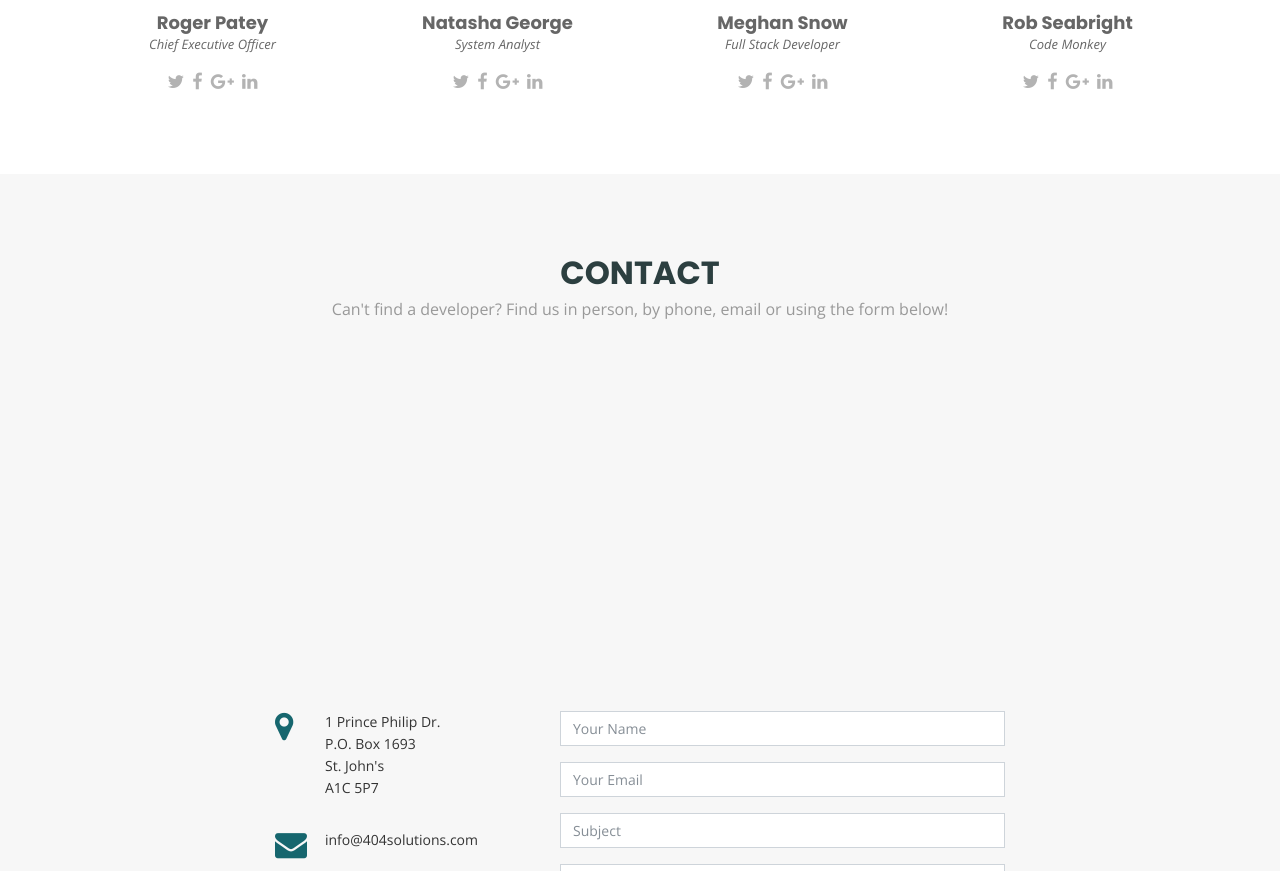
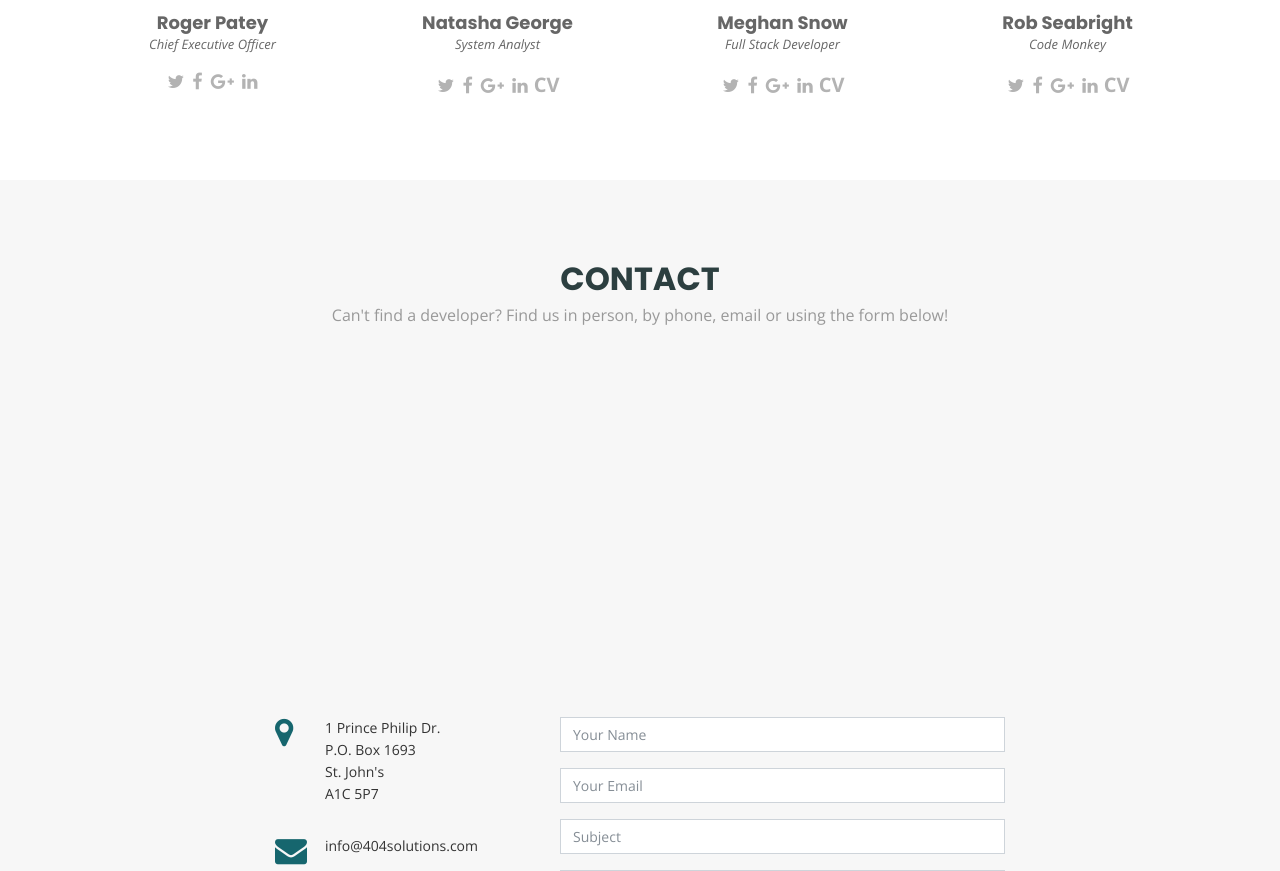
Before and after one commit to 404Solutions/home, a plain HTML site: page index.html in a window 1280 px wide. Shown: the part 4171-5042 px from the top of the page. Drawn offline with nearby package versions, Linux system fonts and the light colour scheme; some packages are replaced by stand-ins of ours.

Commit message:
added resumes

```diff
--- a/css/style.css
+++ b/css/style.css
@@ -809,6 +809,10 @@ body.mobile-nav-active #mobile-nav-toggle {
   margin-top: 15px;
 }
 
+#team .member .social .cv{
+  font-size: 20px;
+}
+
 #team .member .social a {
   color: #b3b3b3;
 }
--- a/index.html
+++ b/index.html
@@ -422,6 +422,7 @@
                 <a href=""><i class="fa fa-facebook"></i></a>
                 <a href=""><i class="fa fa-google-plus"></i></a>
                 <a href=""><i class="fa fa-linkedin"></i></a>
+                <a href="pdf/natashaResume.pdf" class="cv"><strong>CV</strong></a>
               </div>
             </div>
           </div>
@@ -436,6 +437,7 @@
                 <a href=""><i class="fa fa-facebook"></i></a>
                 <a href=""><i class="fa fa-google-plus"></i></a>
                 <a href=""><i class="fa fa-linkedin"></i></a>
+                <a href="pdf/meghanResume.pdf" class="cv"><strong>CV</strong></a>
               </div>
             </div>
           </div>
@@ -450,6 +452,7 @@
                 <a href=""><i class="fa fa-facebook"></i></a>
                 <a href=""><i class="fa fa-google-plus"></i></a>
                 <a href=""><i class="fa fa-linkedin"></i></a>
+                <a href="pdf/robResume.pdf" class="cv"><strong>CV</strong></a>
               </div>
             </div>
           </div>
@@ -570,8 +573,8 @@
   <script src="lib/bootstrap/js/bootstrap.bundle.min.js"></script>
   <script src="lib/easing/easing.min.js"></script>
   <script src="lib/wow/wow.min.js"></script>
-  <script src="https://maps.googleapis.com/maps/api/js?key=AIzaSyD8HeI8o-c1NppZA-92oYlXakhDPYR7XMY"></script>
 
+  <script src="https://maps.googleapis.com/maps/api/js?key=AIzaSyCI761M--YdFgOsT-pj66ObIelJNXUqVis"></script>
   <script src="lib/waypoints/waypoints.min.js"></script>
   <script src="lib/counterup/counterup.min.js"></script>
   <script src="lib/superfish/hoverIntent.js"></script>
```
Also changed, not shown: 3 other files.
